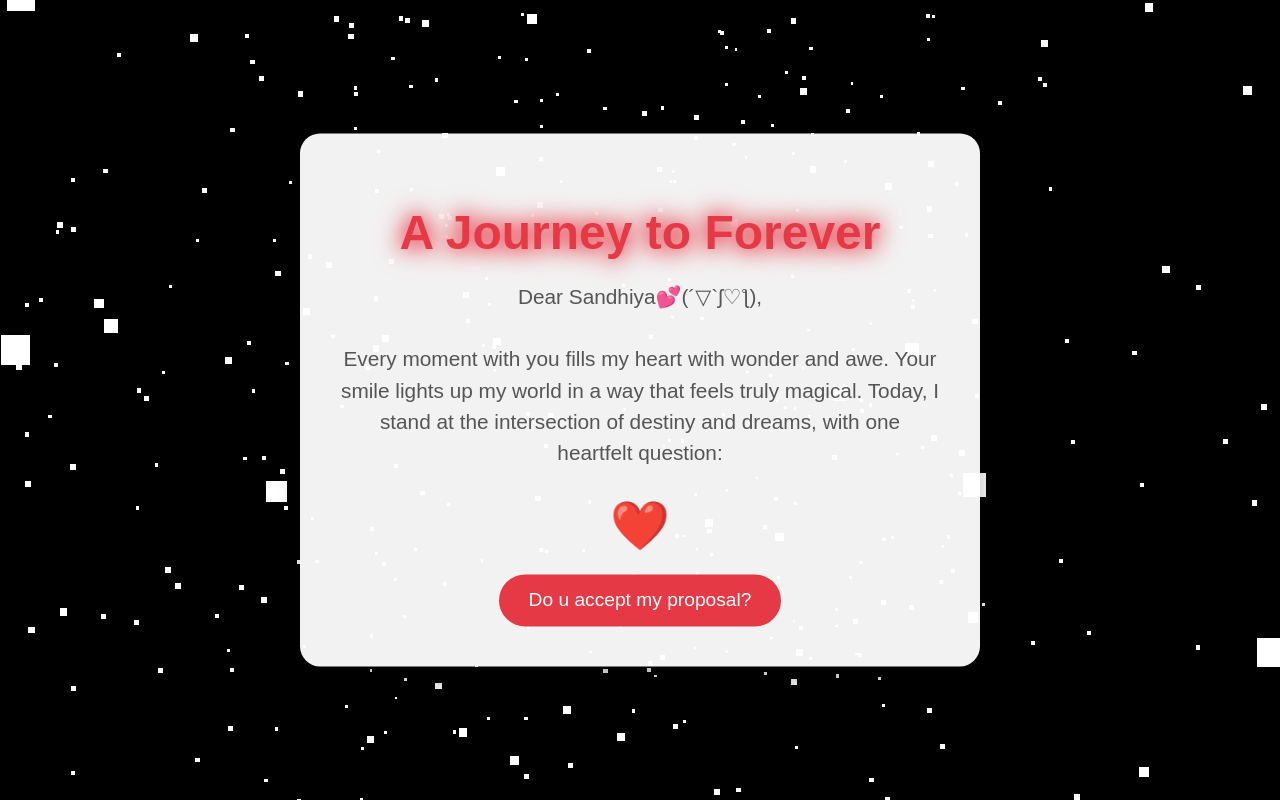
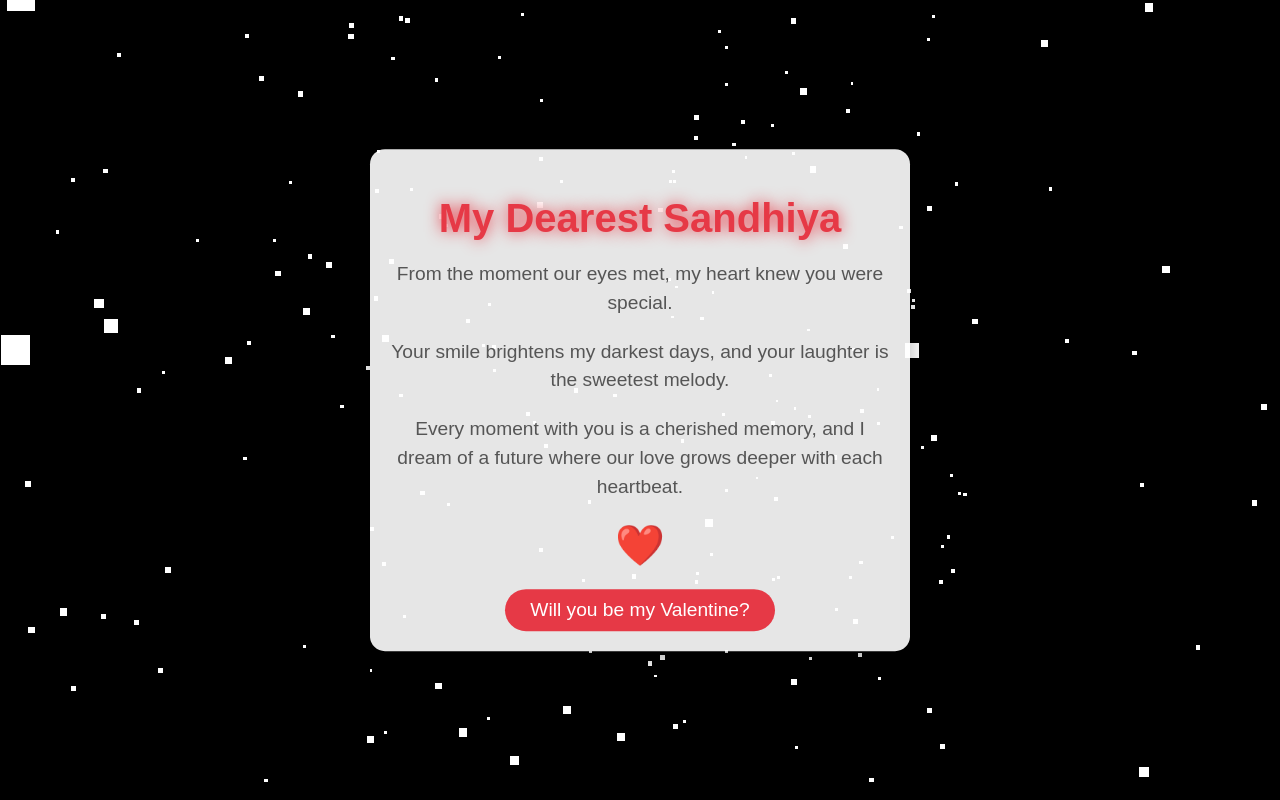
Before and after one commit to Suren171/Proposl, a plain HTML site: page index.html in a window 1280 px wide. Drawn offline with nearby package versions, Linux system fonts and the light colour scheme.

Commit message:
Add files via upload

```diff
--- a/index.html
+++ b/index.html
@@ -2,7 +2,7 @@
 <html lang="en">
 <head>
   <meta charset="UTF-8">
-  <title>A Journey to Forever</title>
+  <title>My Dearest Sandhiya</title>
   <style>
     /* Reset and basic styling */
     html, body {
@@ -13,7 +13,7 @@
       font-family: 'Arial', sans-serif;
       background: #000;
     }
-    /* Canvas for Three.js background */
+    /* Three.js Canvas Background */
     #bg {
       position: absolute;
       top: 0;
@@ -22,64 +22,59 @@
       height: 100%;
       z-index: 0;
     }
-    /* Container for proposal content */
+    /* Proposal Container */
     .container {
       position: relative;
       z-index: 1;
-      width: 80%;
-      max-width: 600px;
+      width: 90%;
+      max-width: 500px;
       margin: auto;
       top: 50%;
       transform: translateY(-50%);
-      background: rgba(255, 255, 255, 0.95);
-      padding: 40px;
-      border-radius: 20px;
+      background: rgba(255, 255, 255, 0.9);
+      padding: 20px;
+      border-radius: 15px;
       text-align: center;
-      box-shadow: 0 15px 25px rgba(0, 0, 0, 0.3);
-      animation: fadeIn 2s ease-out;
-    }
-    @keyframes fadeIn {
-      from { opacity: 0; transform: translateY(20px); }
-      to { opacity: 1; transform: translateY(0); }
+      box-shadow: 0 10px 20px rgba(0, 0, 0, 0.3);
     }
     h1 {
-      font-size: 3em;
+      font-size: 2.5em;
       color: #e63946;
-      margin-bottom: 20px;
+      margin-bottom: 10px;
       animation: glow 1.5s infinite alternate;
     }
     @keyframes glow {
-      from { text-shadow: 0 0 10px #e63946, 0 0 20px #e63946; }
-      to { text-shadow: 0 0 20px #e63946, 0 0 30px #e63946; }
+      from { text-shadow: 0 0 8px #e63946; }
+      to { text-shadow: 0 0 16px #e63946; }
     }
     p {
-      font-size: 1.3em;
+      font-size: 1.2em;
       color: #555;
+      margin-bottom: 20px;
       line-height: 1.5;
-      margin-bottom: 30px;
     }
     .heart {
-      font-size: 3em;
+      font-size: 2.5em;
       color: #e63946;
+      margin-bottom: 20px;
       animation: beat 1s infinite;
-      margin-bottom: 20px;
     }
     @keyframes beat {
       0%, 100% { transform: scale(1); }
       50% { transform: scale(1.2); }
     }
     .proposal-btn {
-      padding: 15px 30px;
+      padding: 10px 25px;
       font-size: 1.2em;
+      background: #e63946;
       color: #fff;
-      background-color: #e63946;
       border: none;
-      border-radius: 50px;
+      border-radius: 25px;
       cursor: pointer;
-      transition: transform 0.2s, background-color 0.3s;
+      transition: transform 0.2s, background 0.3s;
     }
     .proposal-btn:hover {
-      background-color: #d62828;
+      background: #d62828;
       transform: scale(1.05);
     }
   </style>
@@ -90,13 +85,12 @@
 
   <!-- Proposal Content Container -->
   <div class="container">
-    <h1>A Journey to Forever</h1>
-    <p>
-      Dear Sandhiya💕(´▽`ʃ♡ƪ),<br><br>
-      Every moment with you fills my heart with wonder and awe. Your smile lights up my world in a way that feels truly magical. Today, I stand at the intersection of destiny and dreams, with one heartfelt question:
-    </p>
+    <h1>My Dearest Sandhiya</h1>
+    <p>From the moment our eyes met, my heart knew you were special.</p>
+    <p>Your smile brightens my darkest days, and your laughter is the sweetest melody.</p>
+    <p>Every moment with you is a cherished memory, and I dream of a future where our love grows deeper with each heartbeat.</p>
     <div class="heart">❤️</div>
-    <button class="proposal-btn" onclick="propose()">Do u accept my proposal?</button>
+    <button class="proposal-btn" onclick="propose()">Will you be my Valentine?</button>
   </div>
 
   <!-- Load Three.js Library -->
@@ -104,35 +98,30 @@
   <!-- Load Canvas Confetti Library -->
   <script src="https://cdn.jsdelivr.net/npm/canvas-confetti@1.6.0/dist/confetti.browser.min.js"></script>
   <script>
-    // Advanced Three.js Particle Background Setup
+    // Three.js Particle Background Setup
     let scene, camera, renderer, particles;
     function init() {
-      // Create scene and camera
       scene = new THREE.Scene();
       camera = new THREE.PerspectiveCamera(75, window.innerWidth / window.innerHeight, 1, 1000);
       camera.position.z = 100;
 
-      // Set up renderer and attach to canvas
       renderer = new THREE.WebGLRenderer({ canvas: document.getElementById('bg'), alpha: true });
       renderer.setSize(window.innerWidth, window.innerHeight);
 
-      // Create particle geometry
-      const particleCount = 1000;
+      const particleCount = 500;
       const geometry = new THREE.BufferGeometry();
       const positions = new Float32Array(particleCount * 3);
       for (let i = 0; i < particleCount; i++) {
-        positions[i * 3] = (Math.random() * 2 - 1) * 200;  // x
-        positions[i * 3 + 1] = (Math.random() * 2 - 1) * 200; // y
-        positions[i * 3 + 2] = (Math.random() * 2 - 1) * 200; // z
+        positions[i * 3] = (Math.random() * 2 - 1) * 200;
+        positions[i * 3 + 1] = (Math.random() * 2 - 1) * 200;
+        positions[i * 3 + 2] = (Math.random() * 2 - 1) * 200;
       }
       geometry.setAttribute('position', new THREE.BufferAttribute(positions, 3));
 
-      // Create particle material and Points object
       const material = new THREE.PointsMaterial({ color: 0xffffff, size: 2 });
       particles = new THREE.Points(geometry, material);
       scene.add(particles);
 
-      // Adjust on window resize
       window.addEventListener('resize', onWindowResize, false);
     }
     function onWindowResize() {
@@ -142,7 +131,6 @@
     }
     function animate() {
       requestAnimationFrame(animate);
-      // Slow rotation for a dynamic background effect
       particles.rotation.x += 0.0005;
       particles.rotation.y += 0.001;
       renderer.render(scene, camera);
@@ -150,21 +138,17 @@
     init();
     animate();
 
-    // Advanced Proposal Function with Confetti and Interactive Content
+    // Proposal Function with Confetti
     function propose() {
-      // Trigger an advanced confetti burst
       confetti({
         particleCount: 200,
         spread: 100,
         origin: { y: 0.6 }
       });
-      // Update the proposal container after a short delay for a dramatic effect
       setTimeout(() => {
         document.querySelector('.container').innerHTML = `
           <h1>Thank You!</h1>
-          <p>
-            Your 'yes' has set my world ablaze with joy and promise. Together, we will embark on an extraordinary journey, creating a universe of unforgettable memories.
-          </p>
+          <p>Your 'yes' has set my world ablaze with joy and promise. Together, we will embark on an extraordinary journey, creating a universe of unforgettable memories.</p>
           <div class="heart">❤️</div>
         `;
       }, 1500);
```
